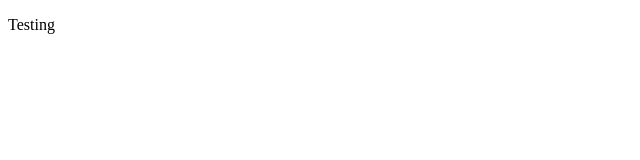
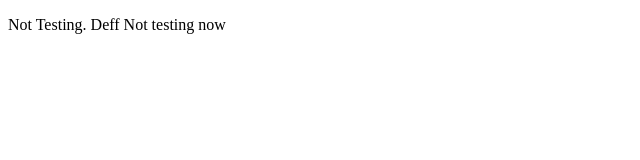
Before and after one commit to code1719/Testing, a plain HTML site: page index.html in a window 1280 px wide. Shown: the whole page, without its empty margins (0-640 px from the left). Drawn offline with Linux system fonts and the light colour scheme.

Commit message:
Testing Commit

```diff
--- a/index.html
+++ b/index.html
@@ -6,6 +6,6 @@
     <title>Document</title>
   </head>
   <body>
-    <p>Testing</p>
+    <p>Not Testing. Deff Not testing now</p>
   </body>
 </html>
```
